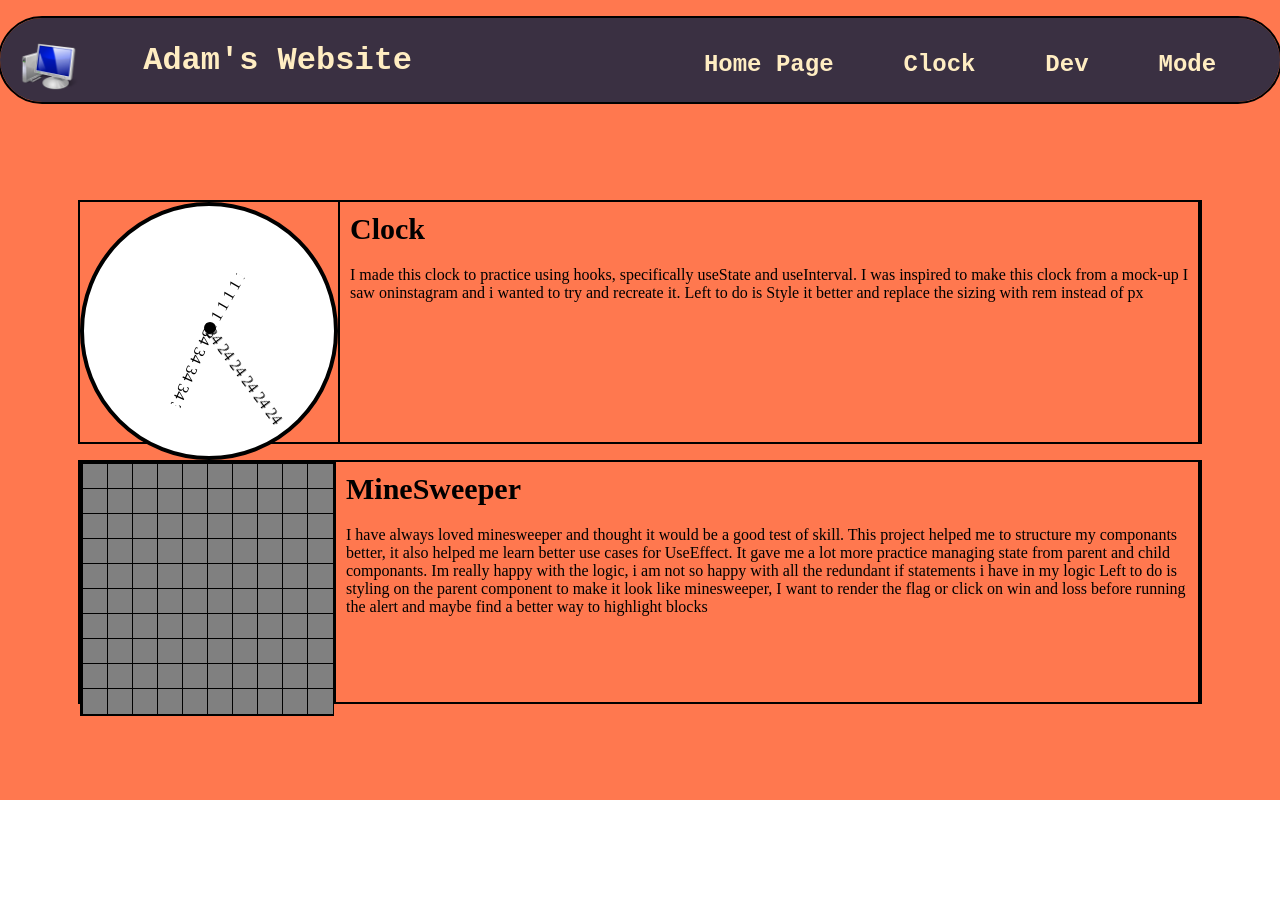
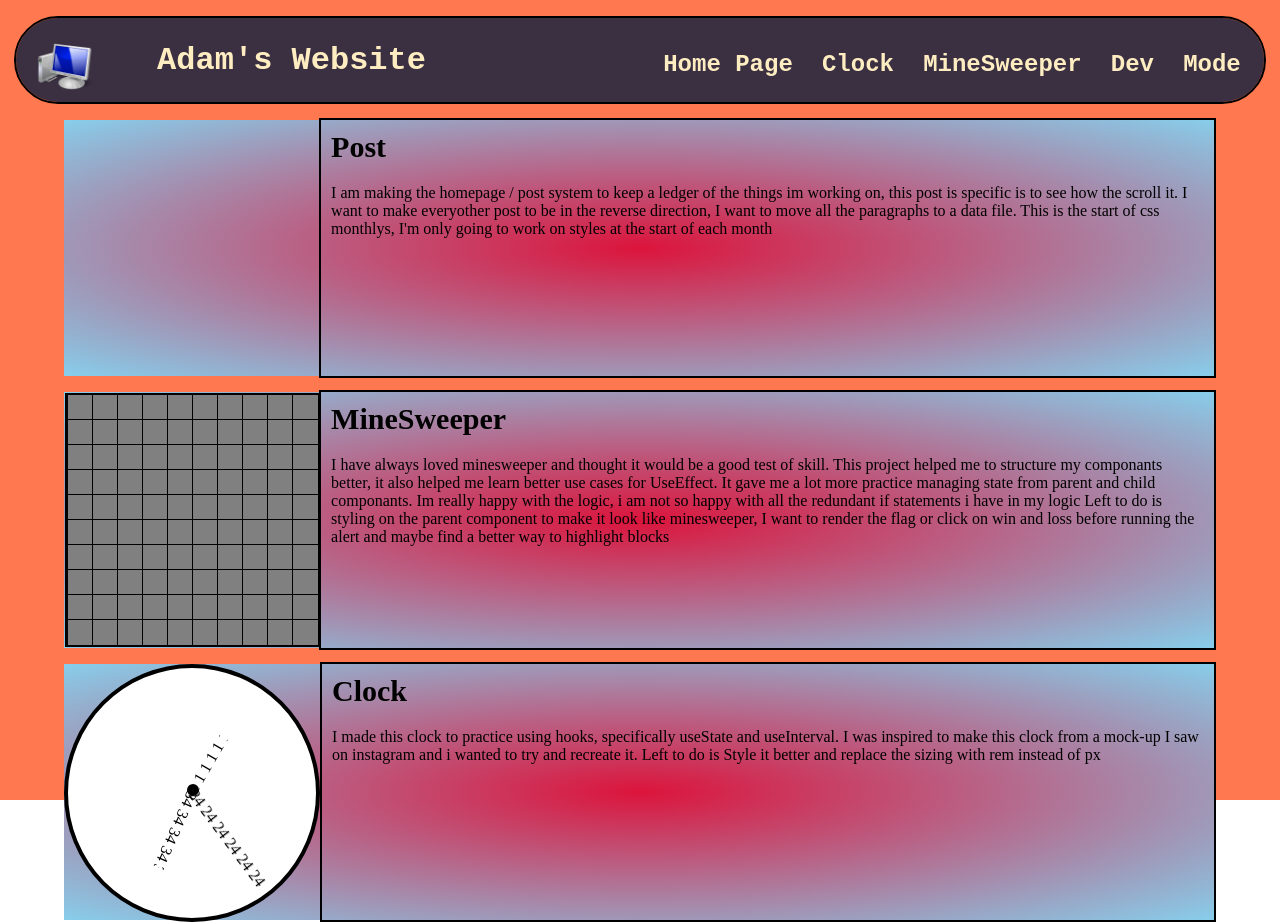
Before and after one commit to AdamCanard/react, a React app: page / in a window 1280 px wide. Before the commit the page ends 800 px from the top, so only its background shows below. Built offline with nearby package versions, Linux system fonts and the light colour scheme.

Commit message:
fixed some CSS, broke some CSS

```diff
--- a/src/App.js
+++ b/src/App.js
@@ -6,13 +6,13 @@ import Taskbar from "./Taskbar";
 import Homepage from "./Homepage";
 
 import Dev from "./Dev";
+import Minesweeper from "./Minesweeper";
 
 const flexStyleCenter = {
   display: "flex",
   width: "100%",
-  height: "100%",
+  height: "100vh",
   flexDirection: "column",
-  placeContent: "center",
   textAlign: "center",
   alignItems: "center",
   position: "relative",
@@ -20,7 +20,7 @@ const flexStyleCenter = {
 
 function App() {
   return (
-    <div style={flexStyleCenter}>
+    <div className="AppDiv" style={flexStyleCenter}>
       <Screen />
     </div>
   );
@@ -32,10 +32,9 @@ function Screen() {
   const [current, setCurrent] = useState("homepage");
 
   const screenStyle = {
-    display: "grid",
-    width: "100vw",
-    height: "100vh",
-    gridTemplateColumns: "100%",
+    display: "flex",
+    width: "100%",
+    height: "100%",
     backgroundColor: "#FF784F",
     justifyContent: "space-evenly",
     textAlign: "center",
@@ -48,7 +47,7 @@ function Screen() {
     height: "100%",
     gridTemplateColumns: "100%",
     gridTemplateRows: "15% 85%",
-    justifyContent: "space-evenly",
+    justifyItems: "center",
     textAlign: "center",
     alignItems: "center",
   };
@@ -72,25 +71,42 @@ function Screen() {
   function compClock() {
     setCurrent("clock");
   }
+
+  function compMinesweeper() {
+    setCurrent("minesweeper");
+  }
+
   function compDev() {
     setCurrent("dev");
   }
 
   return (
-    <div style={screenStyle}>
+    <div className="ScreenDiv" style={screenStyle}>
       <div className="midCol" style={gamer ? gamerMode : midCol}>
         <Taskbar
           homePage={compHomepage}
           clockOn={compClock}
           switchMode={switchMode}
+          minesweeper={compMinesweeper}
           dev={compDev}
           pass={gamer}
           color={"#FFEDC2"}
         />
-        <div style={flexStyleCenter}>
+        <div
+          style={{
+            display: "flex",
+            width: "100%",
+            height: "100%",
+            flexDirection: "column",
+            textAlign: "center",
+            alignItems: "center",
+            position: "relative",
+          }}
+        >
           {current == "clock" ? <Clock /> : <></>}
           {current == "dev" ? <Dev /> : <></>}
           {current == "homepage" ? <Homepage /> : <></>}
+          {current == "minesweeper" ? <Minesweeper /> : <></>}
         </div>
       </div>
     </div>
--- a/src/Clock.js
+++ b/src/Clock.js
@@ -1,6 +1,6 @@
 import { useState, useEffect } from "react";
 
-export default function Clock({ height, width }) {
+export default function Clock({ height = 400, width = 400 }) {
   const [hourAng, setHourAng] = useState(0);
   const [minuteAng, setMinuteAng] = useState(0);
   const [secondAng, setSecondAng] = useState(0);
--- a/src/Dev.js
+++ b/src/Dev.js
@@ -7,7 +7,7 @@ export default function Dev() {
   return (
     // <Gameloop />
     <>
-      <Minesweeper height={500} width={500} />
+      <Minesweeper />
     </>
   );
 }
--- a/src/Homepage.js
+++ b/src/Homepage.js
@@ -2,7 +2,7 @@ import Clock from "./Clock";
 import Minesweeper from "./Minesweeper";
 
 const clockPara = `I made this clock to practice using hooks, specifically useState and useInterval.
-  I was inspired to make this clock from a mock-up I saw oninstagram and i wanted to try and recreate it.
+  I was inspired to make this clock from a mock-up I saw on instagram and i wanted to try and recreate it.
   \n
   Left to do is Style it better and replace the sizing with rem instead of px`;
 
@@ -13,18 +13,24 @@ Im really happy with the logic, i am not so happy with all the redundant if stat
 \n
 Left to do is styling on the parent component to make it look like minesweeper, I want to render the flag or click on win and loss before running the alert and maybe find a better way to highlight blocks`;
 
+const postPara = `I am making the homepage / post system to keep a ledger of the things im working on, this post is specific is to see how the scroll it.
+I want to make everyother post to be in the reverse direction, I want to move all the paragraphs to a data file.
+This is the start of css monthlys, I'm only going to work on styles at the start of each month
+`;
+
 export default function Homepage() {
   return (
     <>
+      <Post name={"Post"} comp={""} para={postPara} />
+      <Post
+        name={"MineSweeper"}
+        comp={<Minesweeper height={250} width={250} />}
+        para={minePara}
+      />
       <Post
         name={"Clock"}
         comp={<Clock height={250} width={250} />}
         para={clockPara}
-      />
-      <Post
-        name={"MineSweeper"}
-        comp={<Minesweeper height={250} width={250} />}
-        para={minePara}
       />
     </>
   );
@@ -33,31 +39,39 @@ export default function Homepage() {
 function Post({ name, comp, para }) {
   return (
     <div
+      className="PostDiv"
       style={{
         display: "flex",
         flexDirection: "row",
-        width: "70rem",
-        height: "15rem",
-        border: "2px solid black",
+        width: "72rem",
+        height: "16rem",
         alignItems: "center",
-        justifyContent: "space-around",
+        justifyContent: "space-evenly",
         marginBottom: "1rem",
+        background:
+          "radial-gradient(crimson, skyblue), linear-gradient(to bottom, rgba(255,255,255,0), rgba(255,255,255, 1) 90%)",
+
+        rowGap: "1rem",
       }}
     >
       <div
+        className="ComponantDiv"
         style={{
-          width: "17.5rem",
-          height: "100%",
+          display: "flex",
+          width: "16rem",
+          height: "16rem",
+          justifyContent: "center",
         }}
       >
         {comp}
       </div>
       <div
+        className="TextDiv"
         style={{
           display: "flex",
           flexDirection: "column",
-          width: "100%",
-          height: "100%",
+          width: "56rem",
+          height: "16rem",
           border: "2px solid black",
           textAlign: "left",
           gap: "10px",
--- a/src/Minesweeper.js
+++ b/src/Minesweeper.js
@@ -1,6 +1,6 @@
 import Board from "./Board";
 
-export default function Minesweeper({ height, width }) {
+export default function Minesweeper({ height = 500, width = 500 }) {
   return (
     <Board maxRow={10} maxCol={10} bombs={10} height={height} width={width} />
   );
--- a/src/Taskbar.js
+++ b/src/Taskbar.js
@@ -5,6 +5,7 @@ export default function Taskbar({
   homePage,
   clockOn,
   switchMode,
+  minesweeper,
   dev,
   pass,
   color,
@@ -12,12 +13,13 @@ export default function Taskbar({
   const TaskbarStyle = {
     display: "grid",
     gridTemplateColumns: "50% 50%",
-    width: "100%",
+    width: "78rem",
     height: "70%",
     gridRow: 1,
     backgroundColor: "#3A3042",
     outline: "2px black solid",
     borderRadius: 50,
+    alignItems: "center",
   };
 
   const SidebarStyle = {
@@ -34,13 +36,14 @@ export default function Taskbar({
   };
 
   return (
-    <div className="temp " style={pass ? SidebarStyle : TaskbarStyle}>
+    <div className="temp" style={pass ? SidebarStyle : TaskbarStyle}>
       <Title title="Adam's Website" src={logo} pass={pass} />
       <ButtonGroup
         button1={homePage}
         button2={clockOn}
-        button3={dev}
-        button4={switchMode}
+        button3={minesweeper}
+        button4={dev}
+        button5={switchMode}
         color={color}
         pass={pass}
       />
@@ -77,7 +80,15 @@ function Title({ title, src, pass }) {
   );
 }
 
-function ButtonGroup({ button1, button2, button3, button4, color, pass }) {
+function ButtonGroup({
+  button1,
+  button2,
+  button3,
+  button4,
+  button5,
+  color,
+  pass,
+}) {
   const divStyle = {
     display: "flex",
     flexDirection: pass ? "column" : "row",
@@ -105,9 +116,12 @@ function ButtonGroup({ button1, button2, button3, button4, color, pass }) {
         Clock
       </button>
       <button onClick={button3} style={buttonStyle}>
+        MineSweeper
+      </button>
+      <button onClick={button4} style={buttonStyle}>
         Dev
       </button>
-      <button onClick={button4} style={buttonStyle}>
+      <button onClick={button5} style={buttonStyle}>
         Mode
       </button>
     </div>
```
